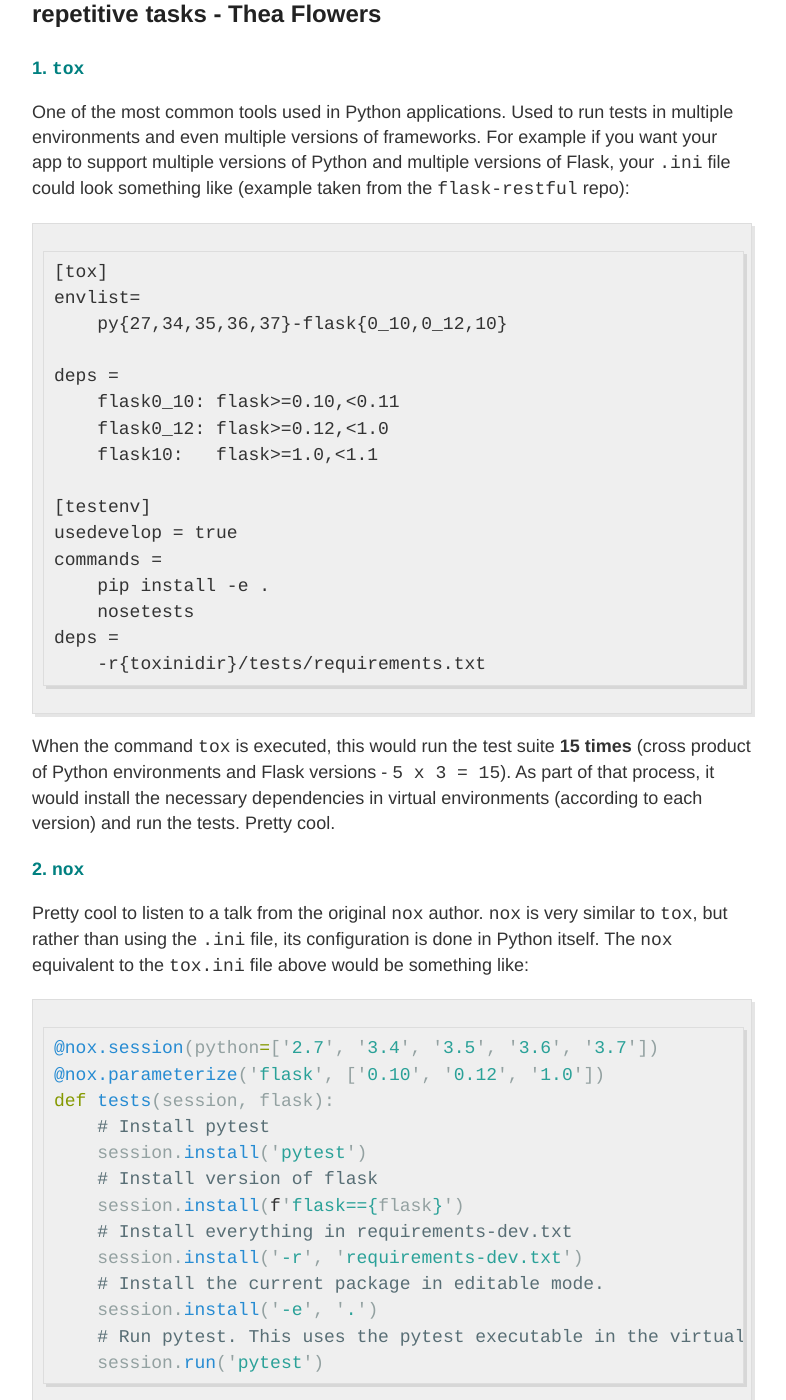
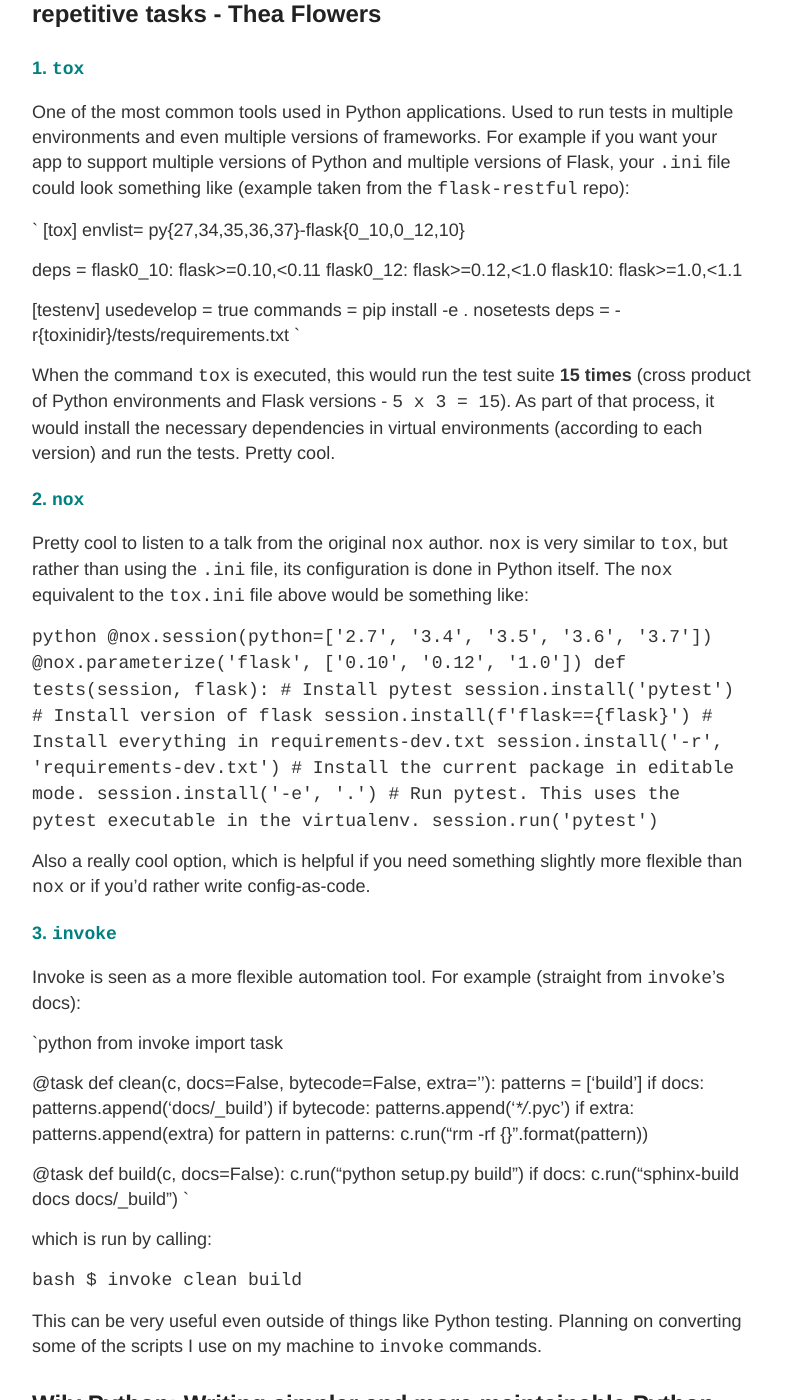
Before and after one commit to tbarlow12/tbarlow12.github.io, a Jekyll site: the page built from _posts/2019-5-6-pycon-2019.md, in a window 1280 px wide and 1400 px high, scrolled down 818 px. Shown: the whole window, without its empty margins (248-1034 px from the left). Built offline with Jekyll 4.4.1, drawn with Linux system fonts in a browser that asks for light colours; some of the changed text lies outside the part shown.

Commit message:
Replace triple ticks with single

````diff
--- a/_posts/2019-5-6-pycon-2019.md
+++ b/_posts/2019-5-6-pycon-2019.md
@@ -18,7 +18,7 @@ This is a summary of 5 of my favorite talks from PyCon 2019. I learned a ton thr
 
 One of the most common tools used in Python applications. Used to run tests in multiple environments and even multiple versions of frameworks. For example if you want your app to support multiple versions of Python and multiple versions of Flask, your `.ini` file could look something like (example taken from the `flask-restful` repo):
 
-```
+`
 [tox]
 envlist=
     py{27,34,35,36,37}-flask{0_10,0_12,10}
@@ -35,7 +35,7 @@ commands =
     nosetests
 deps =
     -r{toxinidir}/tests/requirements.txt
-```
+`
 
 When the command `tox` is executed, this would run the test suite **15 times** (cross product of Python environments and Flask versions - `5 x 3 = 15`). As part of that process, it would install the necessary dependencies in virtual environments (according to each version) and run the tests. Pretty cool.
 
@@ -43,7 +43,7 @@ When the command `tox` is executed, this would run the test suite **15 times** (
 
 Pretty cool to listen to a talk from the original `nox` author. `nox` is very similar to `tox`, but rather than using the `.ini` file, its configuration is done in Python itself. The `nox` equivalent to the `tox.ini` file above would be something like:
 
-```python
+`python
 @nox.session(python=['2.7', '3.4', '3.5', '3.6', '3.7'])
 @nox.parameterize('flask', ['0.10', '0.12', '1.0'])
 def tests(session, flask):
@@ -57,7 +57,7 @@ def tests(session, flask):
     session.install('-e', '.')
     # Run pytest. This uses the pytest executable in the virtualenv.
     session.run('pytest')
-```
+`
 
 Also a really cool option, which is helpful if you need something slightly more flexible than `nox` or if you'd rather write config-as-code.
 
@@ -65,7 +65,7 @@ Also a really cool option, which is helpful if you need something slightly more
 
 Invoke is seen as a more flexible automation tool. For example (straight from `invoke`'s docs):
 
-```python
+`python
 from invoke import task
 
 @task
@@ -85,13 +85,13 @@ def build(c, docs=False):
     c.run("python setup.py build")
     if docs:
         c.run("sphinx-build docs docs/_build")
-```
+`
 
 which is run by calling:
 
-```bash
+`bash
 $ invoke clean build
-```
+`
 
 This can be very useful even outside of things like Python testing. Planning on converting some of the scripts I use on my machine to `invoke` commands.
 
@@ -101,14 +101,14 @@ This talk was definitely one of my favorites. We had just talked a lot about cod
 
 The first, most crude way of measuring complexity is by **lines of code**. Fewer lines *can* be less complicated, but in a language like Python, you could have a one-liner like this function for the Sieve of Eratosthenes:
 
-```python
+`python
 def sieve_eratosthenes(n):
     return sorted(set(range(2,n+1)).difference(set((p * f) for p in range(2,int(n**0.5) + 2) for f in range(2,(n/p)+1))))
-```
+`
 
 Another measure is by **cyclomatic complexity**, for which he gave the example of ordering a Big Mac:
 
-```
+`
 CASHIER: What would you like?
 ME: I'd like a Big Mac please
 CASHIER: Make it a meal?
@@ -121,7 +121,7 @@ CASHIER: Diet or regular?
 ME: Regular
 CASHIER: What would you like?
 ME: I'd like a Big Mac please
-```
+`
 Just in that interaction, the cyclomatic complexity would be **5**, which is basically *the number of decisions that need to be made*. In Python, things like `if`, `elif` and `try` are things that increase cyclomatic complexity.
 
 This is why you might get asked in a code review to "invert `if` statement to reduce nesting." The phrase *"flat is better than nested"* is directly from the Zen of Python (discussed more below) and explained in the famous email to the Python mailing list [Why "flat is better than nested"?](https://mail.python.org/pipermail/python-list/2010-October/590762.html).
@@ -130,9 +130,9 @@ Where the code complexity measurement gets more "mathy" is when we start talking
 
 When you combine these three measurements, you can calculate the `maintainability index` as such:
 
-```
+`
 MI = 171 - 5.2 * ln(Halstead Volume) - 0.23 * (Cyclomatic Complexity) - 16.2 * ln(Lines of Code)
-```
+`
 
 There have been variations of this original formula, which you can read about [here](http://www.projectcodemeter.com/cost_estimation/help/GL_maintainability.htm)
 
@@ -144,7 +144,7 @@ Many people are familiar with "The Zen of Python" as laid out in an email from T
 
 Here are the 19 aphorisms:
 
-```
+`
 Beautiful is better than ugly.
 Explicit is better than implicit.
 Simple is better than complex.
@@ -164,13 +164,13 @@ Although never is often better than *right* now.
 If the implementation is hard to explain, it's a bad idea.
 If the implementation is easy to explain, it may be a good idea.
 Namespaces are one honking great idea -- let's do more of those!
-```
+`
 
 (If you didn't know, these are in a Python Easter Egg. Fire up `python` in your terminal and type
 
-```
+`
 >>> import this
-```
+`
 to see what I mean.)
 
 These sayings are usually applied directly to the code that we write, but Adrienne Lowe discussed how we can take some of these principles and apply them directly to how we work within our teams. Here are a few that she discussed:
@@ -272,11 +272,11 @@ Thankfully, I can say that in my ~2 years working for Microsoft, I have yet to e
     - `mypyc` - Compiles c-extension type hinted code (not full syntax support yet), can lead to 4 to 20x performance improvement (due to the avoidance of hashtable lookups)
 - You can *gradually* introduce typings into your code (not all or nothing)
 - Typing example:
-```python
+`python
 def greeting(name: str) -> str:
     s: str = name # You can add type annotations inline
     return s
-```
+`
 - Gotchas
   - If you have to maintain both Python 2 & 3, this will be difficult
   - If you have mulitple return types, the best way to use typings will be to use the `@overload` decorator and declare the function multiple times
````
